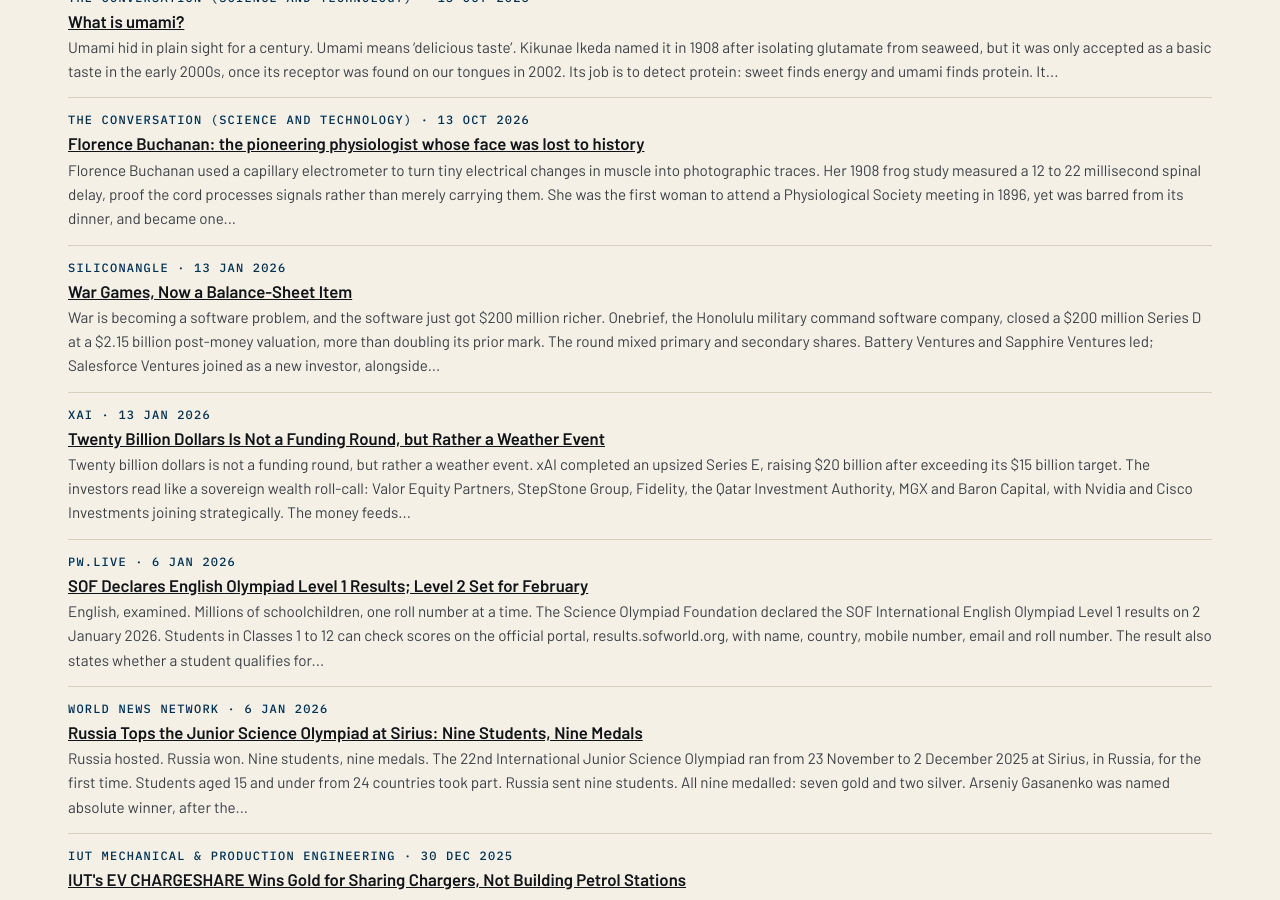
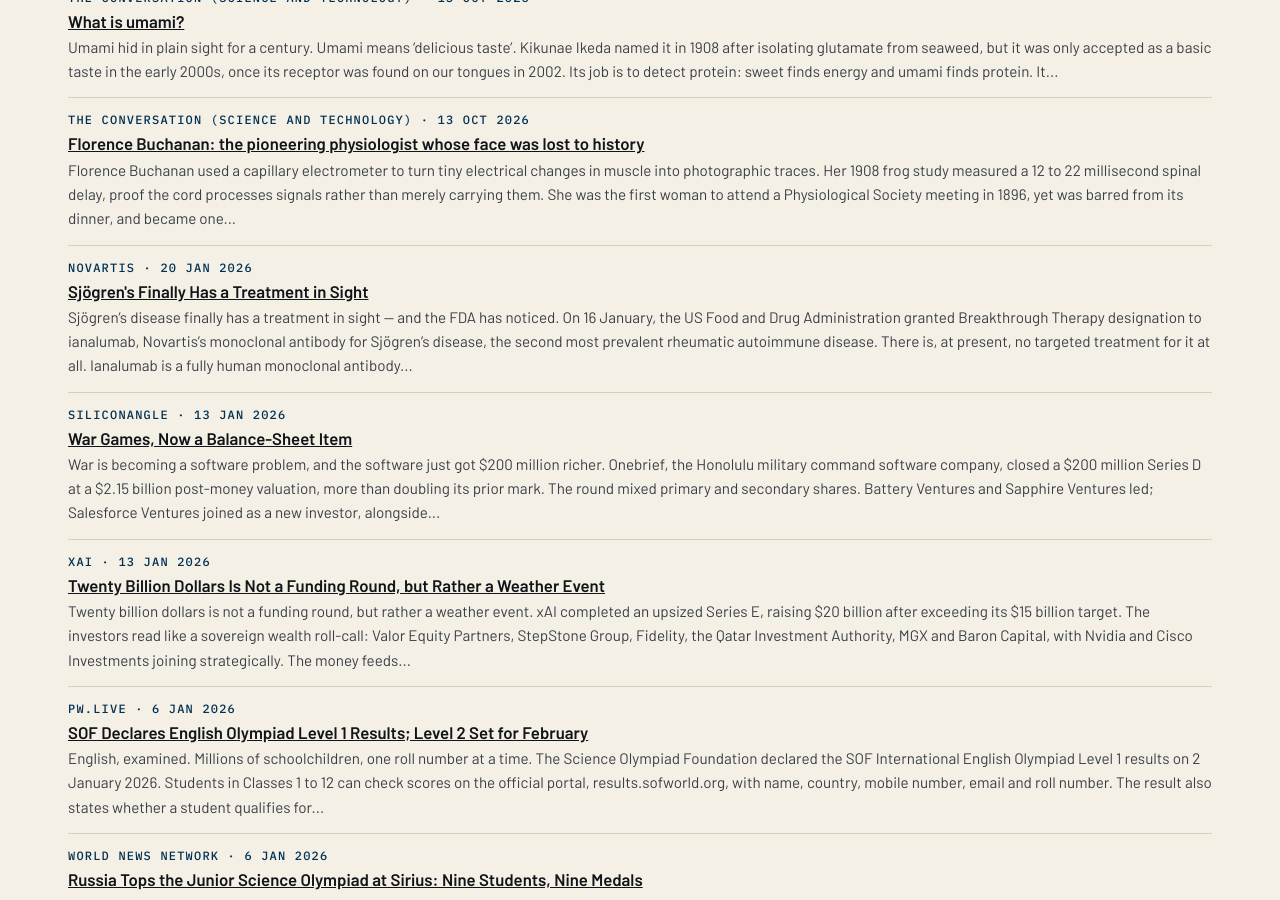
Before and after one commit to katz-news/katz.news, a Jekyll site: the page built from briefs/index.html, in a window 1280 px wide and 900 px high, scrolled down 14549 px. Built offline with Jekyll 4.4.1, drawn with Linux system fonts in a browser that asks for light colours.

Commit message:
Publish 2026-11-06

```diff
--- a/_data/build.yml
+++ b/_data/build.yml
@@ -1 +1 @@
-published_at: 2026-11-06T18:55:07Z
+published_at: 2026-11-06T18:55:57Z
--- /dev/null
+++ b/_posts/briefs/2026-11-06-sjogrens-finally-has-a-treatment-in-sight.md
@@ -0,0 +1,19 @@
+---
+published: true
+title: Sjögren's Finally Has a Treatment in Sight
+date: 2026-01-20
+section: science
+source_name: Novartis
+source_url: https://www.novartis.com/node/667516/printable/pdf
+---
+Sjögren's disease finally has a treatment in sight — and the FDA has noticed.
+
+On 16 January, the US Food and Drug Administration granted Breakthrough Therapy designation to ianalumab, Novartis's monoclonal antibody for Sjögren's disease, the second most prevalent rheumatic autoimmune disease. There is, at present, no targeted treatment for it at all.
+
+Ianalumab is a fully human monoclonal antibody with a dual mechanism. It depletes B-cells and blocks their activation and survival through BAFF-R. B-cells depleted, activation denied: two blows to the same misbehaving system.
+
+The designation rests on NEPTUNUS-1 and NEPTUNUS-2, the first global Phase III trials to show a statistically significant improvement in ESSDAI, the standard measure of Sjögren's disease activity. Novartis plans to submit for approval globally from early 2026. If approved, ianalumab would be the first targeted treatment for the disease.
+
+The path is not new. Ianalumab already carried a Fast Track designation from 2016. Ten years of patience, and now a breakthrough label to show for it.
+
+Conclusion: ianalumab is not another me-too antibody, but rather the first targeted answer to a disease that had none.
```
